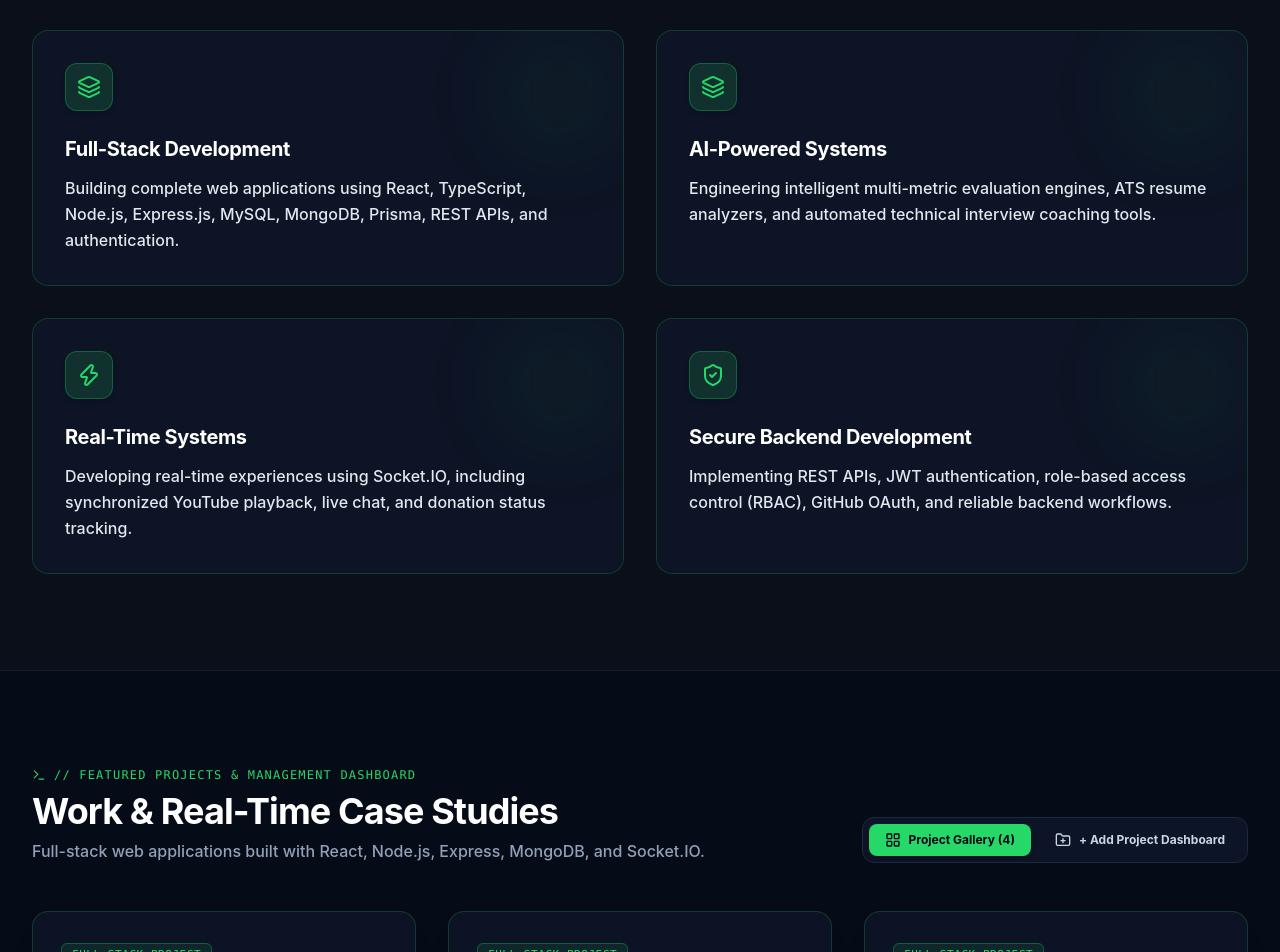
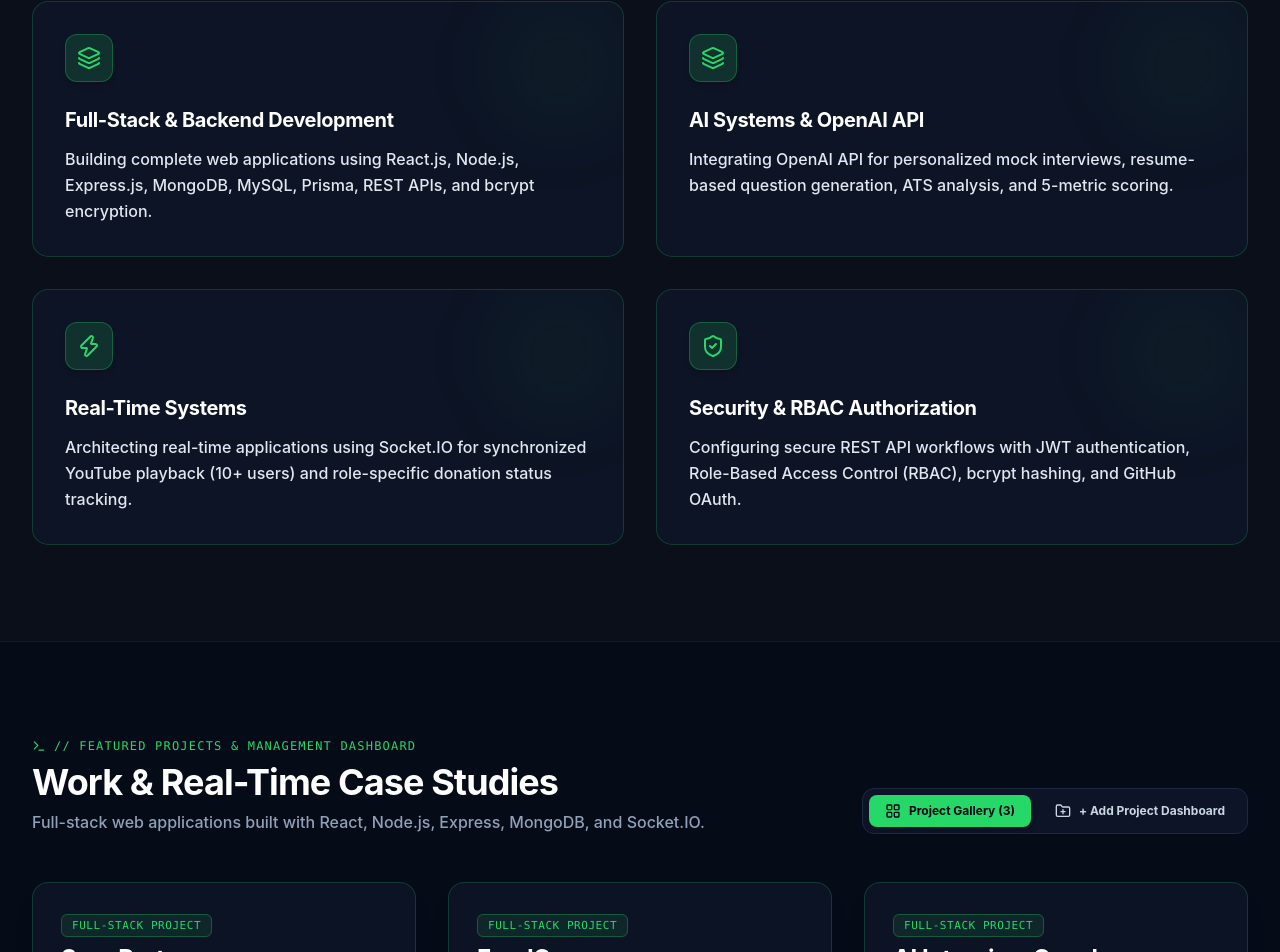
Before and after one commit to saurabh-yadav16/Portfolio, a React (Vite) app: page / in a window 1280 px wide. Shown: the part 2831-3783 px from the top of the page. Built offline with nearby package versions, Linux system fonts and the light colour scheme.

Commit message:
Update portfolio data with exact new resume content

```diff
--- a/src/data/portfolioData.js
+++ b/src/data/portfolioData.js
@@ -5,9 +5,9 @@ export const personalInfo = {
   phone: "+91-8052680534",
   location: "Ghaziabad, Uttar Pradesh, India",
   profileImage: "/saurabh_profile.jpg",
-  professionalSummary: "Computer Science undergraduate with hands-on experience building full-stack web applications using React, TypeScript, Node.js, Express.js, MySQL, and Prisma. Seeking Software Engineer and Full-Stack Developer roles, with a strong foundation in Data Structures and Algorithms, Object-Oriented Programming, Database Management Systems, and problem solving. Built AI powered developer tools with secure authentication, GitHub integration, and reliable backend workflows.",
+  professionalSummary: "Computer Science undergraduate and aspiring Software Engineer with experience in full-stack and backend development using Java, JavaScript, React.js, Node.js, Express.js, MongoDB, MySQL, and REST APIs. Proficient in Data Structures Algorithms, OOP, DBMS, algorithm design, time and space complexity, and computational optimization. Built secure, scalable web applications featuring JWT authentication, role-based authorization, real-time communication, and database-driven REST APIs.",
   education: {
-    degree: "B.Tech in Computer Science Engineering",
+    degree: "Bachelor of Technology in Computer Science Engineering",
     college: "IMS Engineering College",
     location: "Ghaziabad, Uttar Pradesh",
     duration: "October 2023 – July 2027"
@@ -26,167 +26,136 @@ export const personalInfo = {
 };
 
 export const heroContent = {
-  heading: "Building scalable full-stack applications with real-time experiences & AI developer tools.",
-  supportingText: "Hi, I'm Saurabh Yadav — a Computer Science undergraduate and Full-Stack Developer with hands-on experience building full-stack web applications using React, TypeScript, Node.js, Express.js, MySQL, and Prisma.",
+  heading: "Building secure, scalable web applications with real-time communication & AI integration.",
+  supportingText: "Hi, I'm Saurabh Yadav — a Computer Science undergraduate and aspiring Software Engineer with hands-on experience building full-stack applications using React.js, Node.js, Express.js, MongoDB, MySQL, and REST APIs.",
   primaryCta: "View Projects",
   secondaryCta: "Download Resume",
-  badges: ["React.js", "Node.js", "Express.js", "MongoDB", "AI Engine", "MySQL", "TypeScript", "Socket.IO"]
+  badges: ["React.js", "Node.js", "Express.js", "MongoDB", "OpenAI API", "MySQL", "TypeScript", "Socket.IO"]
 };
 
 export const aboutContent = {
   heading: "Professional Summary & Background",
   paragraphs: [
-    "Computer Science undergraduate with hands-on experience building full-stack web applications using React, TypeScript, Node.js, Express.js, MySQL, and Prisma. Seeking Software Engineer and Full-Stack Developer roles, with a strong foundation in Data Structures and Algorithms, Object-Oriented Programming, Database Management Systems, and problem solving.",
-    "Built AI powered developer tools with secure authentication, GitHub integration, and reliable backend workflows. Proficient in designing secure REST APIs, real-time WebSocket communications with Socket.IO, and geospatial location querying with MongoDB GeoJSON."
+    "Computer Science undergraduate and aspiring Software Engineer with experience in full-stack and backend development using Java, JavaScript, React.js, Node.js, Express.js, MongoDB, MySQL, and REST APIs.",
+    "Proficient in Data Structures Algorithms, OOP, DBMS, algorithm design, time and space complexity, and computational optimization. Built secure, scalable web applications featuring JWT authentication, role-based authorization, real-time communication, and database-driven REST APIs."
   ]
 };
 
 export const principles = [
   {
     id: "full-stack",
-    title: "Full-Stack Development",
-    description: "Building complete web applications using React, TypeScript, Node.js, Express.js, MySQL, MongoDB, Prisma, REST APIs, and authentication.",
+    title: "Full-Stack & Backend Development",
+    description: "Building complete web applications using React.js, Node.js, Express.js, MongoDB, MySQL, Prisma, REST APIs, and bcrypt encryption.",
     icon: "Layers"
   },
   {
     id: "ai-systems",
-    title: "AI-Powered Systems",
-    description: "Engineering intelligent multi-metric evaluation engines, ATS resume analyzers, and automated technical interview coaching tools.",
+    title: "AI Systems & OpenAI API",
+    description: "Integrating OpenAI API for personalized mock interviews, resume-based question generation, ATS analysis, and 5-metric scoring.",
     icon: "Bot"
   },
   {
     id: "real-time",
     title: "Real-Time Systems",
-    description: "Developing real-time experiences using Socket.IO, including synchronized YouTube playback, live chat, and donation status tracking.",
+    description: "Architecting real-time applications using Socket.IO for synchronized YouTube playback (10+ users) and role-specific donation status tracking.",
     icon: "Zap"
   },
   {
     id: "secure-backend",
-    title: "Secure Backend Development",
-    description: "Implementing REST APIs, JWT authentication, role-based access control (RBAC), GitHub OAuth, and reliable backend workflows.",
+    title: "Security & RBAC Authorization",
+    description: "Configuring secure REST API workflows with JWT authentication, Role-Based Access Control (RBAC), bcrypt hashing, and GitHub OAuth.",
     icon: "ShieldCheck"
   }
 ];
 
 export const projects = [
   {
-    id: "ai-interview-coach",
-    title: "AI Interview Coach",
-    subtitle: "Smart AI-Powered Technical Mock Interview & ATS Platform",
-    featured: true,
-    description: "Built a production-ready full-stack MERN platform that helps software engineers prepare for technical interviews using AI question evaluation, ATS resume analysis, and custom performance feedback.",
-    technologies: ["React.js", "Node.js", "Express.js", "MongoDB", "AI Engine", "Tailwind CSS", "JWT", "REST API", "Vite"],
-    github: "https://github.com/saurabh-yadav16/AI-Interview-Coach",
-    liveDemo: "https://ai-interview-coach-eta-sandy.vercel.app/",
-    features: [
-      "Implemented a 5-dimension AI rubric scoring engine evaluating candidate responses on Correctness (30%), Technical Depth (25%), Completeness (20%), Relevance (15%), and Clarity (10%).",
-      "Built ATS resume analyzer & parser to extract candidate skills, generate role-specific mock questions, and create custom 7-day interview improvement roadmaps.",
-      "Designed a sleek glassmorphic MERN SaaS interface with JWT authentication, real-time analytics radar charts, and MongoDB data persistence."
-    ],
-    caseStudy: {
-      overview: "AI Interview Coach is a full-stack MERN SaaS platform engineered to deliver automated, rubric-driven technical interview evaluations and ATS resume feedback.",
-      problem: "Software engineering applicants lack affordable, instant technical mock interview feedback calibrated to real hiring rubrics.",
-      solution: "Engineered a 5-metric AI evaluation engine coupled with an ATS resume parser to grade candidate answers and generate personalized 7-day technical prep roadmaps.",
-      myRole: "Full-Stack Developer — Built Express AI rubric engine, ATS parser pipeline, JWT auth middleware, and React SaaS dashboard.",
-      architecture: [
-        "React + Vite Frontend -> Axios REST Client -> Radar Analytics Chart UI",
-        "Express Backend -> AI Evaluation Engine -> ATS Resume Parser",
-        "MongoDB -> Candidate Session & Rubric Scoring Store"
-      ],
-      challenges: [
-        "Designing deterministic 5-metric rubric scoring prompts to avoid AI scoring variance.",
-        "Extracting clean text and technical skills from diverse PDF and DOCX resume layouts."
-      ]
-    }
-  },
-  {
     id: "syncparty",
     title: "SyncParty",
     subtitle: "Real-Time Synced YouTube Watch Platform",
     featured: true,
-    description: "Built a full-stack MERN watch-party platform with synchronized YouTube playback and real-time chat.",
+    description: "Built a full-stack MERN application with synchronized YouTube playback and real-time chat using Socket.IO, supporting 10+ concurrent users across shared watch rooms.",
     technologies: ["React.js", "Node.js", "Express.js", "MongoDB", "Socket.IO", "Tailwind CSS", "JWT"],
     github: "https://github.com/saurabh-yadav16",
-    liveDemo: "#",
+    liveDemo: "https://syncparty-demo.vercel.app",
     features: [
-      "Built a full-stack MERN watch-party platform with synchronized YouTube playback and real-time chat.",
-      "Implemented JWT authentication, password-protected rooms, and role-based access control for hosts and participants.",
-      "Designed MongoDB persistence for users, rooms, chat history, and collaboration data to support reliable multi-user sessions.",
-      "Developed a responsive React and Tailwind CSS interface with dark mode, room management, and real-time Socket.IO events."
+      "Built a full-stack MERN application with synchronized YouTube playback and real-time chat using Socket.IO, supporting 10+ concurrent users across shared watch rooms.",
+      "Implemented JWT authentication, password-protected rooms, and RBAC across 2 user roles (Host and Participant), with 4 MongoDB data models for persistent session and chat data.",
+      "Created a responsive React.js + Tailwind CSS interface with dark mode, room management, and real-time event handling across 3+ core interactive features."
     ],
     caseStudy: {
       overview: "SyncParty is a full-stack MERN watch-party platform engineered to synchronize YouTube playback state and real-time multi-user communication.",
       problem: "Co-watching video content remotely usually results in playback desynchronization and high bandwidth overhead with standard screen sharing.",
       solution: "Engineered a Socket.IO event system broadcasting play, pause, and seek vectors across room participants with instant state sync.",
-      myRole: "Full-Stack Developer — Built Socket event handlers, MongoDB room persistence, JWT authentication, and React player UI.",
+      myRole: "Full-Stack Developer — Built Socket event handlers, 4 MongoDB data models, JWT auth, and React player UI.",
       architecture: [
         "React Frontend -> Socket.IO Client -> Embedded YouTube iFrame API",
         "Express Backend -> Socket.IO Server -> Room Controller Service",
-        "MongoDB -> Auth & Room Metadata Persistence Store"
+        "MongoDB -> 4 Data Models for Persistent Session & Chat Data"
       ],
       challenges: [
-        "Eliminating playback drift across high-latency clients during rapid seek commands.",
-        "Role-based control enforcement for room hosts versus guest participants."
+        "Eliminating playback drift across 10+ concurrent users during rapid seek commands.",
+        "Role-based control enforcement for Hosts versus Participants."
       ]
     }
   },
   {
-    id: "food-waste-management",
-    title: "Food Waste Management System",
+    id: "foodcare",
+    title: "FoodCare",
     subtitle: "Real-Time Food Redistribution & Donation Platform",
     featured: true,
-    description: "Developed a real-time food waste management platform connecting restaurants, NGOs, and volunteers to streamline food donation and redistribution.",
-    technologies: ["React.js", "Node.js", "Express.js", "MongoDB", "Mongoose", "Socket.IO", "JWT", "REST API", "GeoJSON", "Vite"],
+    description: "Architected a full-stack MERN food redistribution platform connecting 3 user roles—restaurants, NGOs, and volunteers through role-based donation, acceptance, and delivery workflows.",
+    technologies: ["React.js", "Node.js", "Express.js", "MongoDB", "Mongoose", "Socket.IO", "JWT", "REST APIs", "GeoJSON", "Vite"],
     github: "https://github.com/saurabh-yadav16/Food-Waste-Management-System",
     liveDemo: "https://food-waste-management-system-seven.vercel.app/",
     features: [
-      "Developed a real-time food waste management platform connecting restaurants, NGOs, and volunteers to streamline food donation and redistribution.",
-      "Implemented JWT authentication, Role-Based Access Control (RBAC), REST APIs, and Socket.IO for secure access and real-time donation and status updates.",
-      "Built geospatial food matching using MongoDB GeoJSON, enabling NGOs and volunteers to discover nearby available food donations efficiently.",
-      "Designed an end-to-end donation-to-delivery workflow with real-time notifications, status tracking, and role-specific actions for restaurants, NGOs, and volunteers."
+      "Architected a full-stack MERN food redistribution platform connecting 3 user roles—restaurants, NGOs, and volunteers through role-based donation, acceptance, and delivery workflows.",
+      "Secured REST APIs with Express.js, JWT, RBAC, and Socket.IO, enabling real-time donation updates across 3 role-specific dashboards.",
+      "Integrated MongoDB GeoJSON geospatial queries into a 4+ stage workflow covering donation creation, NGO matching, pickup, and delivery with notifications and status tracking."
     ],
     caseStudy: {
-      overview: "Real-time food waste management platform linking restaurants, NGOs, and volunteers for efficient surplus meal redistribution.",
+      overview: "FoodCare is a real-time MERN food redistribution platform linking restaurants, NGOs, and volunteers for efficient surplus food delivery.",
       problem: "Tons of edible surplus food are wasted daily due to inefficient communication and lack of spatial proximity dispatch between donors and charities.",
-      solution: "Utilized MongoDB GeoJSON geospatial indexing for location matching and Socket.IO for instant donation claim dispatches.",
-      myRole: "Full-Stack Engineer — Implemented MongoDB GeoJSON spatial queries, Express REST endpoints, and role-specific dashboards.",
+      solution: "Integrated MongoDB GeoJSON geospatial queries for location matching and Socket.IO for instant donation claim dispatches.",
+      myRole: "Full-Stack Engineer — Implemented MongoDB GeoJSON spatial queries, Express REST endpoints, and 3 role-specific dashboards.",
       architecture: [
-        "React + Vite Frontend -> Axios REST & Socket.IO Client",
-        "Node.js + Express Backend -> JWT RBAC Middleware -> GeoJSON Query Controller",
-        "MongoDB Atlas -> GeoSpatial Collections & Event Engine"
+        "React.js + Vite Frontend -> REST & Socket.IO Client",
+        "Express.js Backend -> JWT RBAC Middleware -> GeoJSON Query Controller",
+        "MongoDB Atlas -> GeoSpatial Collections & Real-Time Event Engine"
       ],
       challenges: [
-        "Optimizing geospatial queries for instant proximity calculation without server lag.",
-        "Managing multi-role status transitions (Listed -> Claimed -> Delivered)."
+        "Optimizing MongoDB GeoJSON queries across 4+ workflow stages (creation, matching, pickup, delivery).",
+        "Managing real-time status updates across 3 role-specific dashboards."
       ]
     }
   },
   {
-    id: "forkfu-food",
-    title: "Forkfu-Food Web",
-    subtitle: "Responsive Food Ordering & Profile Management Web Application",
+    id: "ai-interview-coach",
+    title: "AI Interview Coach",
+    subtitle: "Smart AI-Powered Technical Mock Interview & ATS Platform",
     featured: true,
-    description: "Developed a responsive food-ordering application using React, Redux Toolkit, and React Router.",
-    technologies: ["React 19", "Redux Toolkit", "React Router", "JavaScript", "HTML5", "CSS3", "Vite"],
-    github: "https://github.com/saurabh-yadav16",
-    liveDemo: "#",
+    description: "Designed a full-stack MERN AI Interview Coach integrating the OpenAI API for 3 core AI features: personalized mock interviews, resume-based question generation, and ATS analysis.",
+    technologies: ["React.js", "Vite", "Node.js", "Express.js", "REST APIs", "OpenAI API", "MongoDB", "JWT", "bcrypt", "MongoDB Atlas"],
+    github: "https://github.com/saurabh-yadav16/AI-Interview-Coach",
+    liveDemo: "https://ai-interview-coach-eta-sandy.vercel.app/",
     features: [
-      "Developed a responsive food-ordering application using React, Redux Toolkit, and React Router.",
-      "Implemented menu search and filters, cart management, checkout validation, authentication, and editable user profiles.",
-      "Created user-specific order history and persistent cart and account data using Local Storage."
+      "Designed a full-stack MERN AI Interview Coach integrating the OpenAI API for 3 core AI features: personalized mock interviews, resume-based question generation, and ATS analysis.",
+      "Implemented an AI evaluation system across 5 performance metrics—correctness, technical depth, completeness, relevance, and clarity—to generate structured interview feedback and scoring.",
+      "Configured secure REST API workflows using JWT and bcrypt with MongoDB Atlas, enabling performance analytics, progress tracking, and personalized 7-day improvement plans."
     ],
     caseStudy: {
-      overview: "Responsive food ordering application with centralized Redux Toolkit state management and persistent cart ordering workflows.",
-      problem: "Frequent page reloads causing state loss and choppy cart updates on mobile web apps.",
-      solution: "Built a zero-reload SPA with React Router v6, Redux Toolkit centralized slices, and dynamic Local Storage synchronization.",
-      myRole: "Frontend Developer — Structured Redux store slices, built cart persistence middleware, and created user profile modules.",
+      overview: "AI Interview Coach is a full-stack MERN SaaS platform integrating the OpenAI API for automated, rubric-driven technical interview evaluations and ATS resume analysis.",
+      problem: "Software engineering applicants lack affordable, instant technical mock interview feedback calibrated to real hiring rubrics.",
+      solution: "Integrated OpenAI API to evaluate candidate answers across 5 performance metrics and parse resumes for personalized 7-day improvement plans.",
+      myRole: "Full-Stack Developer — Built OpenAI API integration, JWT + bcrypt REST APIs, MongoDB Atlas schema, and Vite dashboard.",
       architecture: [
-        "React 19 UI Components -> Redux Toolkit Centralized Store",
-        "Local Storage Sync Engine -> React Router v6 Route Guards"
+        "React.js + Vite Frontend -> REST API Client -> Radar Analytics Chart UI",
+        "Node.js + Express.js Backend -> OpenAI API Integration -> 5-Metric Evaluator",
+        "MongoDB Atlas -> User Analytics & 7-Day Plan Store"
       ],
       challenges: [
-        "Cart state synchronization across browser tabs and refreshes.",
-        "Designing responsive layouts for low-resolution mobile devices."
+        "Structuring OpenAI API prompts for consistent 5-metric scoring (correctness, depth, completeness, relevance, clarity).",
+        "Securing REST API workflows using JWT, bcrypt password hashing, and MongoDB Atlas."
       ]
     }
   }
@@ -195,45 +164,46 @@ export const projects = [
 export const techStackCategories = [
   {
     category: "Languages",
-    skills: ["C", "Java", "JavaScript", "TypeScript", "Data Structures & Algorithms with Java"]
+    skills: ["Java", "JavaScript", "TypeScript", "C", "SQL", "HTML5", "CSS3"]
   },
   {
     category: "Frontend",
-    skills: ["React.js", "Tailwind CSS", "HTML5", "CSS3", "EJS", "Responsive UI Development"]
+    skills: ["React.js", "Tailwind CSS", "EJS", "Responsive Web Design"]
   },
   {
-    category: "Backend & AI",
-    skills: ["Node.js", "Express.js", "REST APIs", "Socket.IO", "AI Evaluation Engines"]
+    category: "Backend",
+    skills: ["Node.js", "Express.js", "REST APIs", "Socket.IO"]
   },
   {
     category: "Databases",
-    skills: ["MongoDB", "MySQL", "Prisma", "Database Design", "Persistent Storage"]
+    skills: ["MongoDB", "MySQL", "MongoDB Atlas", "Mongoose", "Prisma", "Database Design"]
   },
   {
-    category: "Authentication",
-    skills: ["JWT", "GitHub OAuth"]
+    category: "Authentication & Security",
+    skills: ["JWT", "Role-Based Access Control (RBAC)", "GitHub OAuth", "bcrypt"]
   },
   {
-    category: "Tools & Platforms",
-    skills: ["Git", "GitHub", "VS Code", "Postman", "IntelliJ IDEA"]
+    category: "Tools & Environment",
+    skills: ["Git", "GitHub", "VS Code", "Postman", "IntelliJ IDEA", "Vite"]
   },
   {
-    category: "Coursework & Core CS",
-    skills: ["Object-Oriented Programming", "Database Management Systems", "Operating Systems", "Computer Networks"]
+    category: "Core CS",
+    skills: ["Data Structures Algorithms (Java)", "Object-Oriented Programming (OOP)", "Database Management Systems (DBMS)", "Operating Systems", "Computer Networks"]
   }
 ];
 
 export const skillBadges = [
-  "React.js", "TypeScript", "Node.js", "Express.js", "MongoDB", "MySQL", "Prisma",
-  "Java", "C", "JavaScript", "Socket.IO", "JWT", "AI Evaluation Engine", "GitHub OAuth",
-  "Git", "GitHub", "Tailwind CSS", "REST APIs", "Data Structures & Algorithms", "OOP", "DBMS"
+  "Java", "JavaScript", "TypeScript", "C", "SQL", "HTML5", "CSS3",
+  "React.js", "Node.js", "Express.js", "MongoDB", "MySQL", "MongoDB Atlas", "Mongoose", "Prisma",
+  "Socket.IO", "JWT", "RBAC", "GitHub OAuth", "bcrypt", "OpenAI API",
+  "Git", "GitHub", "VS Code", "Postman", "IntelliJ IDEA", "Vite"
 ];
 
 export const certifications = [
   {
     id: "eda-nasscom",
     title: "Exploratory Data Analysis",
-    issuer: "Nasscom",
+    issuer: "NASSCOM",
     year: "2026",
     description: "Certified in data analysis techniques, statistical data manipulation, and exploratory visualization best practices.",
     icon: "BarChart3"
@@ -241,7 +211,7 @@ export const certifications = [
   {
     id: "mern-nasscom",
     title: "Full Stack Development with MERN",
-    issuer: "Nasscom Foundation",
+    issuer: "NASSCOM Foundation",
     year: "2026",
     description: "Comprehensive certification covering MongoDB, Express.js, React.js, Node.js, REST API design, and modern web deployment.",
     icon: "Code2"
```
